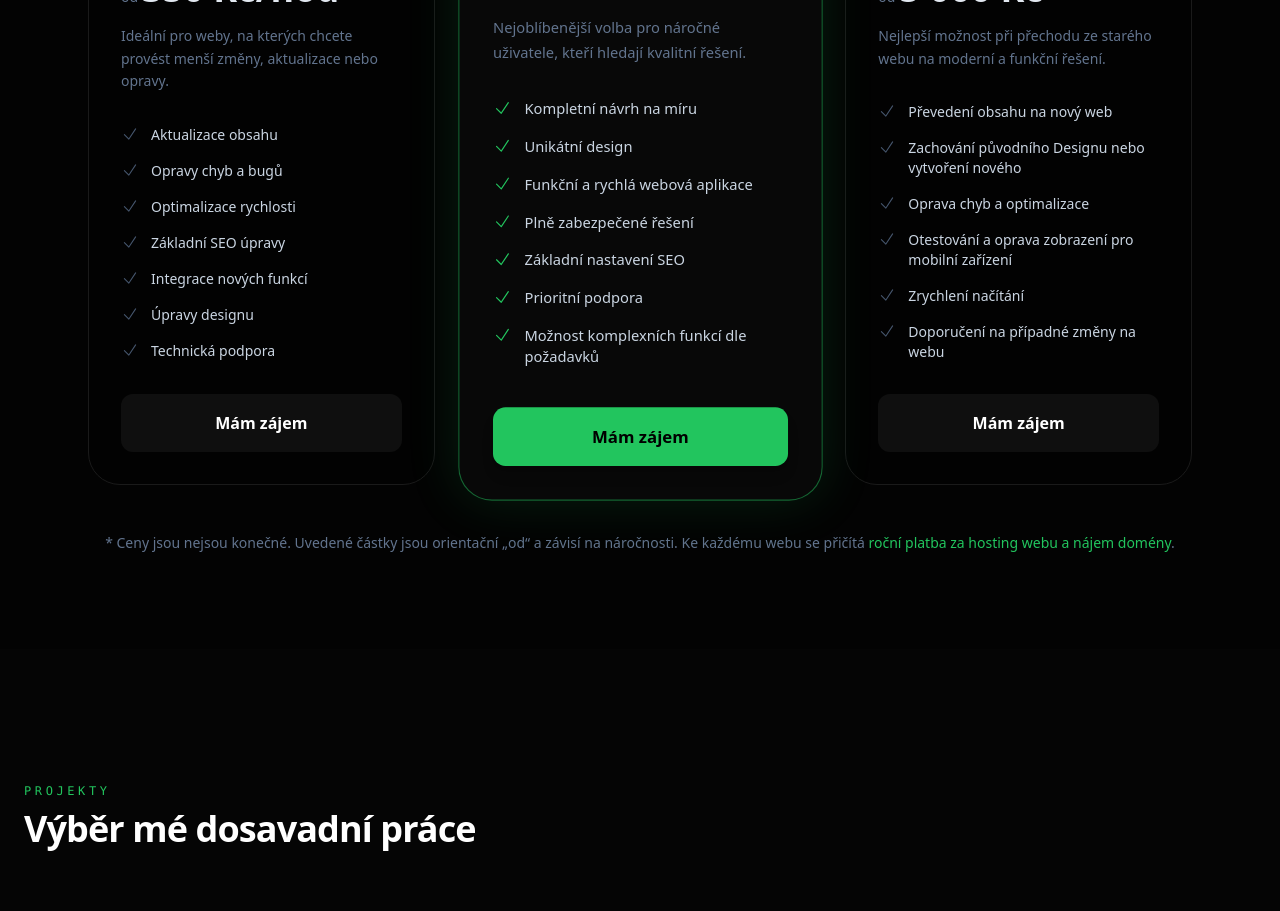
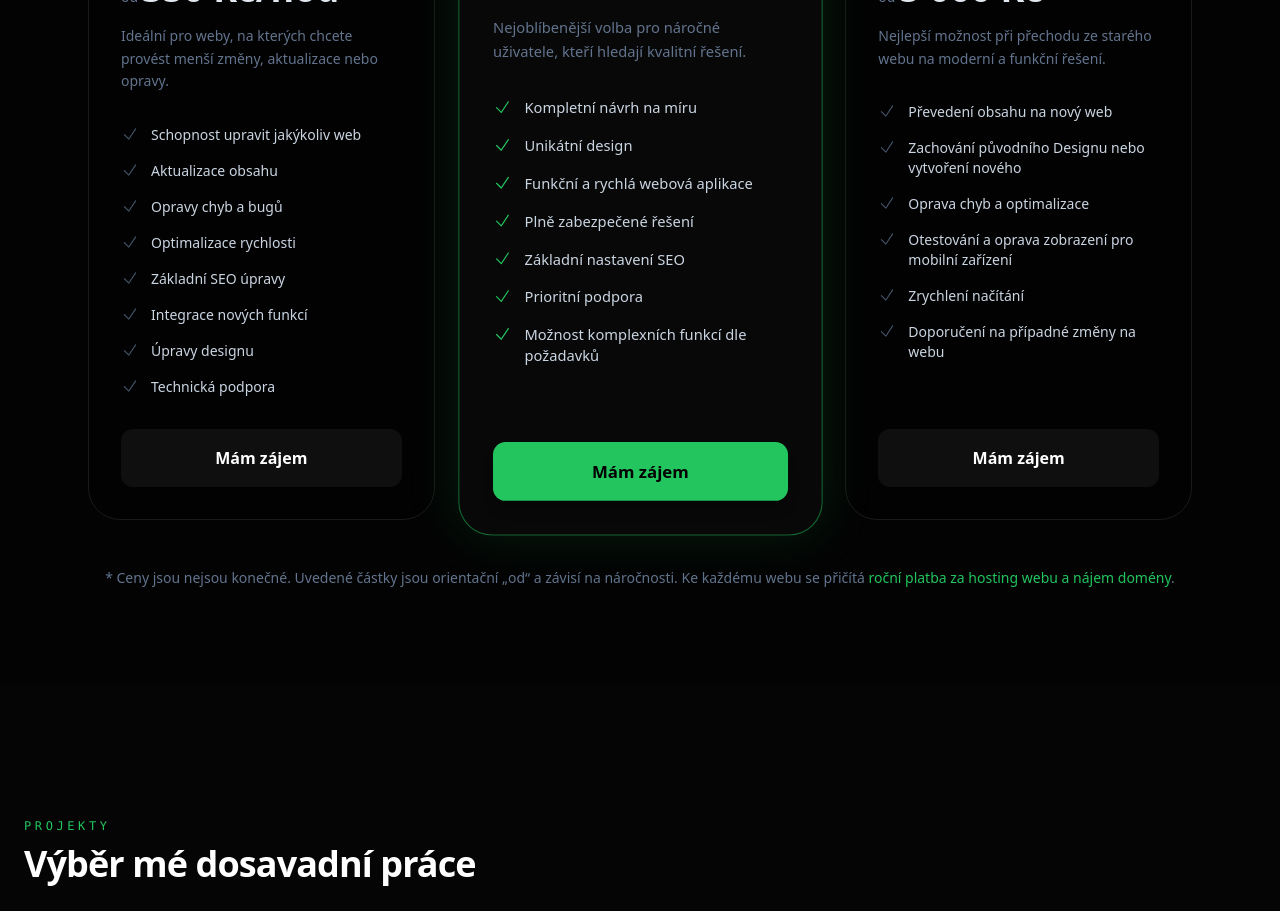
Before and after one commit to endurovojta173/levnatvorbawebu.cz, a React (Vite) app: page / in a window 1280 px wide. Shown: the part 3620-4531 px from the top of the page. Built offline with nearby package versions, Linux system fonts and the light colour scheme.

Commit message:
Add feature to edit any website in Pricing

```diff
--- a/src/components/Pricing.tsx
+++ b/src/components/Pricing.tsx
@@ -134,6 +134,7 @@ export default function Pricing() {
           price="350 Kč/hod"
           description="Ideální pro weby, na kterých chcete provést menší změny, aktualizace nebo opravy."
           features={[
+            "Schopnost upravit jakýkoliv web",
             "Aktualizace obsahu",
             "Opravy chyb a bugů",
             "Optimalizace rychlosti",
```
